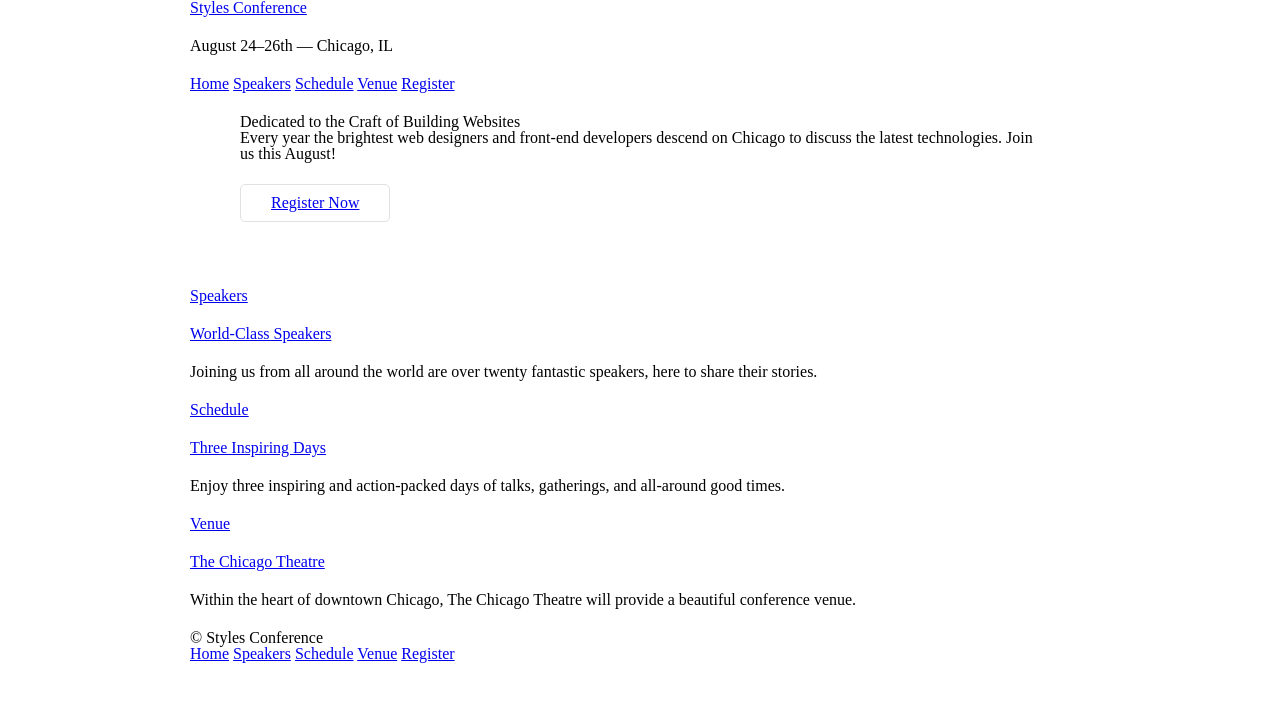
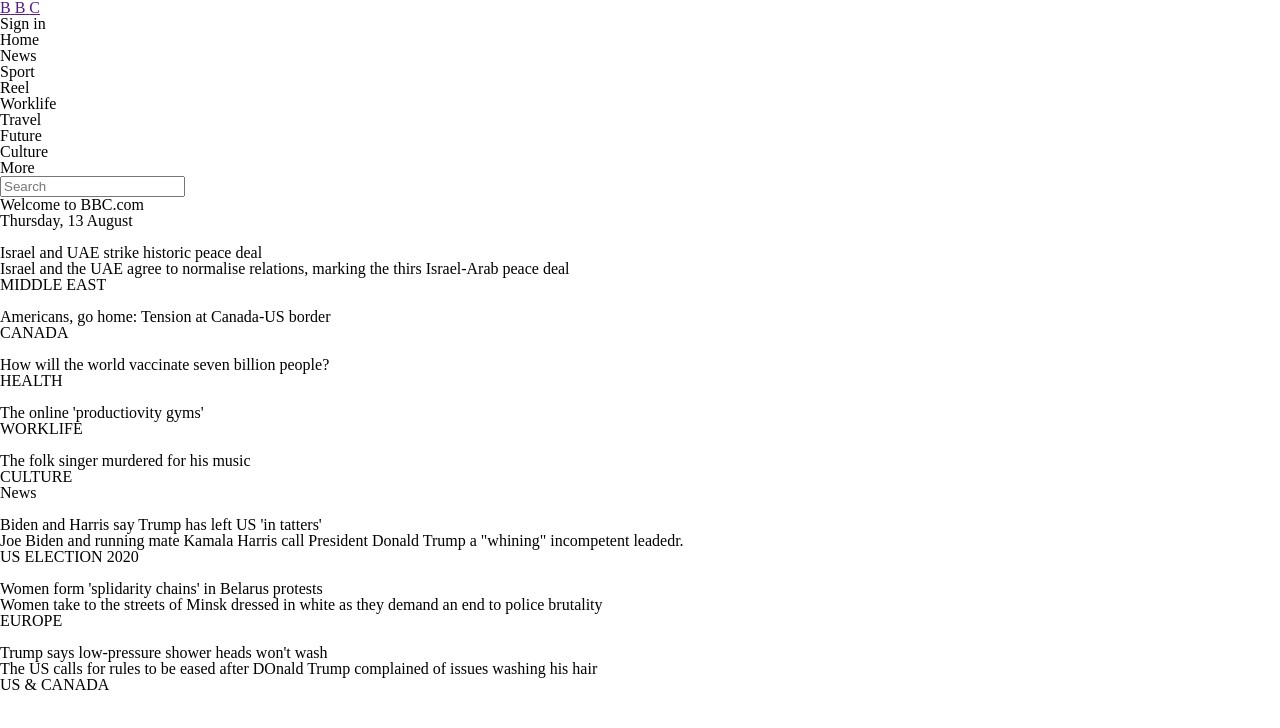
Before and after one commit to RPE8/studious-octo-barnacle, a plain HTML site: page index.html in a window 1280 px wide. Drawn offline with Linux system fonts and the light colour scheme.

Commit message:
Add html for BBC page

```diff
--- a/assets/stylesheets/main.css
+++ b/assets/stylesheets/main.css
@@ -46,59 +46,3 @@ table {
   border-collapse: collapse;
   border-spacing: 0;
 }
-
-/*
-  ========================================
-  Grid
-  ========================================
-*/
-
-*,
-*:before,
-*:after {
-  -webkit-box-sizing: border-box;
-     -moz-box-sizing: border-box;
-          box-sizing: border-box;
-}
-.container {
-  margin: 0 auto;
-  padding-left: 30px;
-  padding-right: 30px;
-  width: 960px;
-}
-
-/*
-  ========================================
-  Typography
-  ========================================
-*/
-
-h1, h3, h4, h5, p {
-  margin-bottom: 22px;
-}
-
-/*
-  ========================================
-  Buttons
-  ========================================
-*/
-
-.btn {
-  border-radius: 5px;
-  display: inline-block;
-  margin: 0;
-}
-.btn-alt {
-  border: 1px solid #dfe2e5;
-  padding: 10px 30px;
-}
-
-/*
-  ========================================
-  Home
-  ========================================
-*/
-
-.hero {
-  padding: 22px 80px 66px 80px;
-}
--- a/index.html
+++ b/index.html
@@ -1,91 +1,91 @@
 <!DOCTYPE html>
 <html lang="en">
-
 	<head>
-    <meta charset="utf-8">
-    <title>Styles Conference</title>
-    <link rel="stylesheet" href="assets/stylesheets/main.css">
+		<meta charset="UTF-8">
+		<meta http-equiv="X-UA-Compatible" content="IE=edge">
+		<meta name="viewport" content="width=device-width, initial-scale=1.0">
+		<link rel="stylesheet" href="./assets/stylesheets/main.css">
+		<title>BBC</title>
 	</head>
-
 	<body>
-
-    <!-- Header -->
-
-    <header class="container">
-
-      <h1>
-        <a href="index.html">Styles Conference</a>
-      </h1>
-
-      <h3>August 24&ndash;26th &mdash; Chicago, IL</h3>
-
+		<header class="header">
 			<nav>
-        <a href="index.html">Home</a>
-        <a href="speakers.html">Speakers</a>
-        <a href="schedule.html">Schedule</a>
-        <a href="venue.html">Venue</a>
-        <a href="register.html">Register</a>
+				<ul>
+					<li>
+						<a class="logo" href="">
+							<span>B</span>
+							<span>B</span>
+							<span>C</span>
+						</a>
+					</li>
+					<li>
+						Sign in
+					</li>
+					<li>Home</li>
+					<li>News</li>
+					<li>Sport</li>
+					<li>Reel</li>
+					<li>Worklife</li>
+					<li>Travel</li>
+					<li>Future</li>
+					<li>Culture</li>
+					<li>More</li>
+				</ul>
 			</nav>
-
+			<input placeholder="Search">
 		</header>
-
-    <!-- Hero -->
-
-    <section class="hero container">
-
-      <h2>Dedicated to the Craft of Building Websites</h2>
-
-      <p>Every year the brightest web designers and front-end developers descend on Chicago to discuss the latest technologies. Join us this August!</p>
-
-      <a class="btn btn-alt" href="register.html">Register Now</a>
-
+		<main>
+			<section class="welcome">
+				<h1>Welcome to BBC.com</h1>
+				<p>Thursday, 13 August</p>
+				<article>
+					<img src="" alt="">
+					<h3>Israel and UAE strike historic peace deal</h2>
+					<p>Israel and the UAE agree to normalise relations, marking the thirs Israel-Arab peace deal</p>
+					<p>MIDDLE EAST</p>
+				</article>
+				<article>
+					<img src="" alt="">
+					<h3>Americans, go home: Tension at Canada-US border</h2>
+					<p>CANADA</p>
+				</article>
+				<article>
+					<img src="" alt="">
+					<h3>How will the world vaccinate seven billion people?</h2>
+					<p>HEALTH</p>
+				</article>
+				<article>
+					<img src="" alt="">
+					<h3>The online 'productiovity gyms'</h2>
+					<p>WORKLIFE</p>
+				</article>
+				<article>
+					<img src="" alt="">
+					<h3>The folk singer murdered for his music</h2>
+					<p>CULTURE</p>
+				</article>
 			</section>
-
-    <!-- Teasers -->
-
-    <section class="container">
-
-      <section>
-        <a href="speakers.html">
-          <h5>Speakers</h5>
-          <h3>World-Class Speakers</h3>
-        </a>
-        <p>Joining us from all around the world are over twenty fantastic speakers, here to share their stories.</p>
+			<section class="news">
+				<h1>News</h1>
+				<article>
+					<img src="" alt="">
+					<h3>Biden and Harris say Trump has left US 'in tatters'</h2>
+					<p>Joe Biden and running mate Kamala Harris call President Donald Trump a "whining" incompetent leadedr.</p>
+					<p>US ELECTION 2020</p>
+				</article>
+				<article>
+					<img src="" alt="">
+					<h3>Women form 'splidarity chains' in Belarus protests</h2>
+					<p>Women take to the streets of Minsk dressed in white as they demand an end to police brutality</p>
+					<p>EUROPE</p>
+				</article>
+				<article>
+					<img src="" alt="">
+					<h3>Trump says low-pressure shower heads won't wash</h2>
+					<p>The US calls for rules to be eased after DOnald Trump complained of issues washing his hair</p>
+					<p>US & CANADA</p>
+				</article>
 			</section>
-
-      <section>
-        <a href="schedule.html">
-          <h5>Schedule</h5>
-          <h3>Three Inspiring Days</h3>
-        </a>
-        <p>Enjoy three inspiring and action-packed days of talks, gatherings, and all-around good times.</p>
-      </section>
-
-      <section>
-        <a href="venue.html">
-          <h5>Venue</h5>
-          <h3>The Chicago Theatre</h3>
-        </a>
-        <p>Within the heart of downtown Chicago, The Chicago Theatre will provide a beautiful conference venue.</p>
-      </section>
-
-    </section>
-
-    <!-- Footer -->
-
-    <footer class="container">
-
-      <small>&copy; Styles Conference</small>
-
-      <nav>
-        <a href="index.html">Home</a>
-        <a href="speakers.html">Speakers</a>
-        <a href="schedule.html">Schedule</a>
-        <a href="venue.html">Venue</a>
-        <a href="register.html">Register</a>
-      </nav>
-
-    </footer>
-
+		</main>
 	</body>
 </html>
```
Also changed, not shown: register.html (deleted, +0 -57 lines), schedule.html (deleted, +0 -57 lines), speakers.html (deleted, +0 -57 lines), venue.html (deleted, +0 -57 lines). Lines whose indentation alone changed are shown as unchanged.
